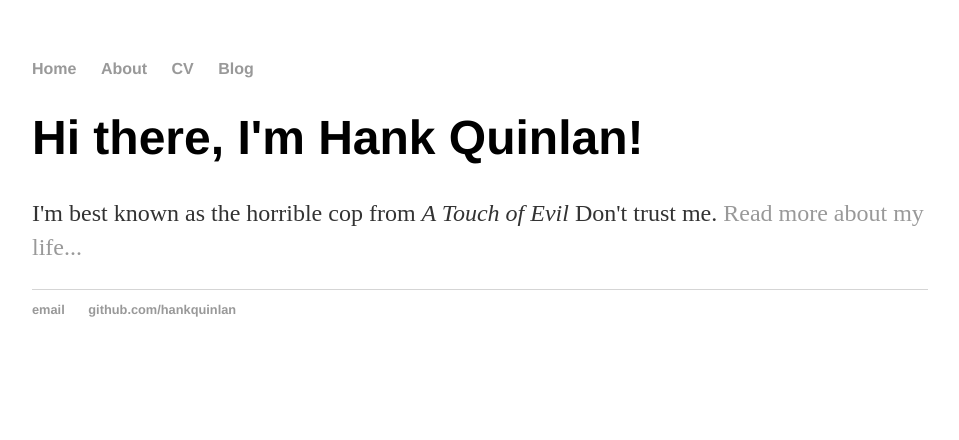
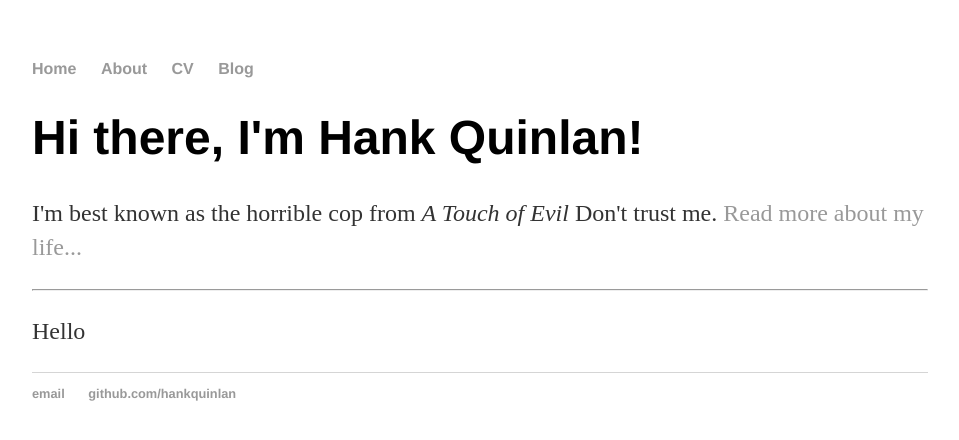
Before and after one commit to adrianmruf/adrianmruf.github.io, a Jekyll site: the page built from index.html, in a window 1280 px wide. Shown: the top 440 px of the page, without its empty margins (160-1119 px from the left). Built offline with Jekyll 4.4.1, drawn with Linux system fonts in a browser that asks for light colours.

Commit message:
Update index.html

```diff
--- a/index.html
+++ b/index.html
@@ -1,8 +1,10 @@
 ---
 layout: default
-title: Hank Quinlan, Horrible Cop
+title: Adrian Montgomery Ruf
 ---
 <div class="blurb">
 	<h1>Hi there, I'm Hank Quinlan!</h1>
 	<p>I'm best known as the horrible cop from <em>A Touch of Evil</em> Don't trust me. <a href="/about">Read more about my life...</a></p>
+	<hr />
+	<p>Hello<p>
 </div><!-- /.blurb -->
```
